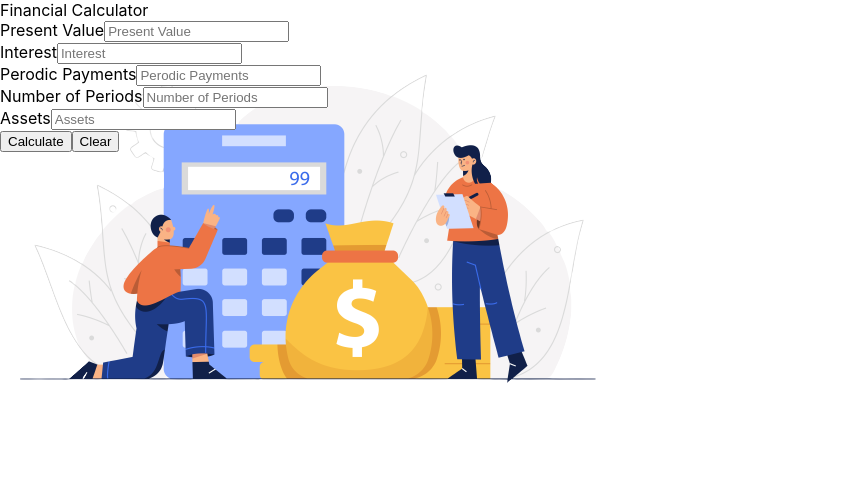
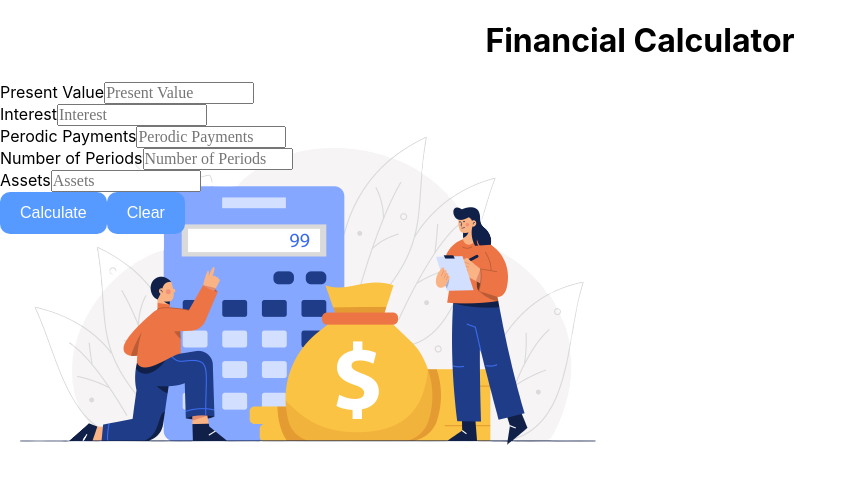
Before and after one commit to Ket93/Project-Program, a React (Create React App) app in the folder main/: page / in a window 1280 px wide. Shown: the top 484 px of the page, without its empty margins (0-857 px from the left). Built offline with nearby package versions, Linux system fonts and the light colour scheme.

Commit message:
modifies financial calc

```diff
--- a/main/src/components/Calculator.css
+++ b/main/src/components/Calculator.css
@@ -0,0 +1,33 @@
+h1{
+    text-align: center;
+}
+
+input {
+    font-family: Didot;
+    font-size: 100%;
+
+    width : 150px;
+    padding: 0;
+    margin: 0;
+    box-sizing: border-box;
+}
+
+
+button {
+    background-color: #569AFF; /* Green */
+    border: none;
+    color: white;
+    padding: 12px 20px;
+    text-align: center;
+    text-decoration: none;
+    display: inline-block;
+    font-size: 16px;
+    border-radius: 10px;
+}
+
+.button:hover {
+    background-color: #ffffff;
+    border: 2px solid #569AFF;
+    color: #569AFF;
+    box-shadow: 0 6px 8px 0 rgba(0,0,0,0.24), 0 17px 50px 0 rgba(0,0,0,0.19)
+  }
--- a/main/src/components/Calculator.js
+++ b/main/src/components/Calculator.js
@@ -1,17 +1,18 @@
 import React from 'react';
 import Form from './form.js';
 import images from '../images/moneystash.png';
+import './Calculator.css';
 
 function Calculator() {
   return (
     <div className="Calculator">
-      <header className="App-header">
+      <h1 className="App-header">
         Financial Calculator
-      </header>
+      </h1>
 
-      <div style={{ backgroundImage: `url(${images})`, height:"100vh", backgroundRepeat: 'no-repeat'}}>
+      <form style={{backgroundImage: `url(${images})`, height:"100vh", backgroundRepeat: 'no-repeat'}}>
       <Form />
-    </div>
+    </form>
     </div>
   );
 }
```
